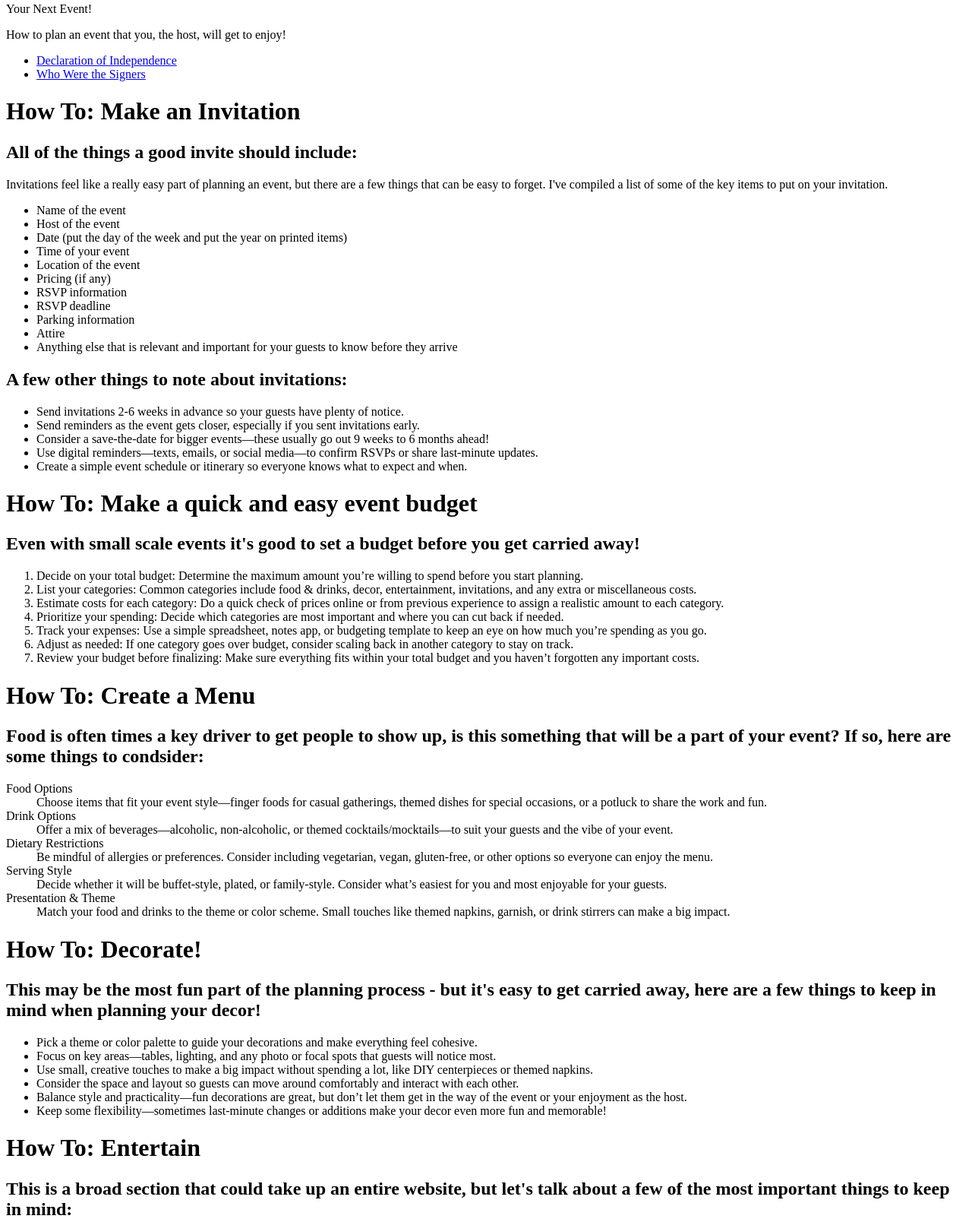
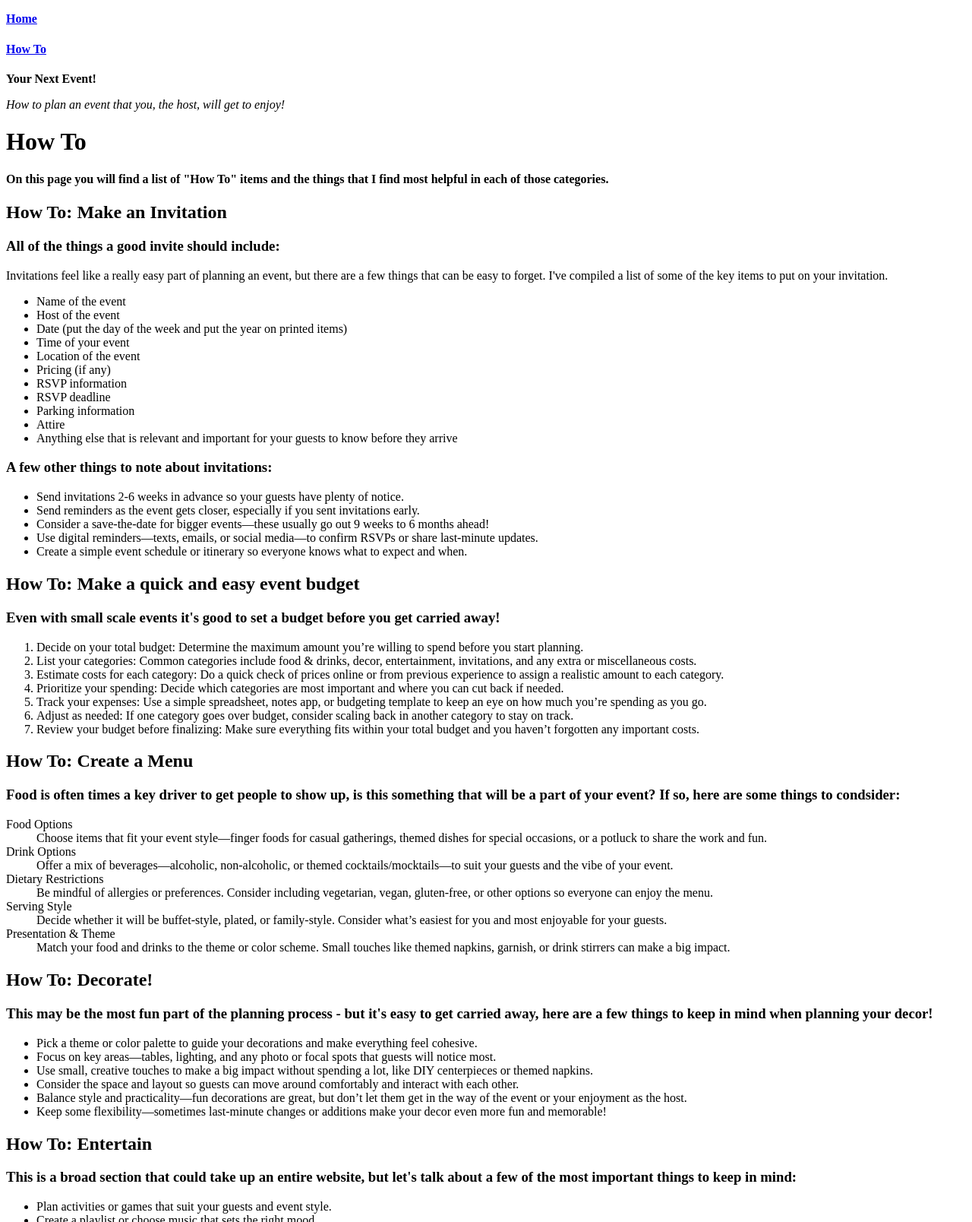
Before and after one commit to BrileyWoodworth/dwdd1600, a plain HTML site: page 03hand-coding/howto.html in a window 1280 px wide. Shown: the part 5-1613 px from the top of the page at 76% size. Drawn offline with Linux system fonts and the light colour scheme.

Commit message:
Add files via upload
updated and revised pages

```diff
--- a/03hand-coding/howto.html
+++ b/03hand-coding/howto.html
@@ -10,24 +10,24 @@
 </head>
 
 <body>
+    <!--start the navigation -->
+    <nav>
+        <h4><a href="index.html">Home</a></h4>
+        <h4><a href="index.html">How To</a></h4>
+    </nav>
+
     <!--start the page head -->
     <header>
-        <span>Your Next Event!</span>
-        <p>How to plan an event that you, the host, will get to enjoy!</p>
+        <span><strong>Your Next Event!</strong></span>
+        <p><em>How to plan an event that you, the host, will get to enjoy!</em></p>
     </header>
 
-    <!--start the navigation -->
-    <nav>
-        <ul>
-            <li><a href="index.html"> Declaration of Independence</a></li>
-            <li><a href="howto.html"> Who Were the Signers</a></li>
-        </ul>
-
-    </nav>
     <!-- start the main content -->
     <main>
-        <h1> <strong>How To:</strong> Make an Invitation</h1>
-        <h2>All of the things a good invite should include:</h2>
+        <h1>How To</h1>
+        <h4>On this page you will find a list of "How To" items and the things that I find most helpful in each of those categories.</h4>
+        <h2> <strong>How To:</strong> Make an Invitation</h2>
+        <h3>All of the things a good invite should include:</h3>
         <p>Invitations feel like a really easy part of planning an event, but there are a few things that can be easy to
             forget. I've compiled a list of some of the key items to put on your invitation. </p>
         <ul>
@@ -43,7 +43,7 @@
             <li>Attire</li>
             <li>Anything else that is relevant and important for your guests to know before they arrive</li>
         </ul>
-        <h2>A few other things to note about invitations:</h2>
+        <h3>A few other things to note about invitations:</h3>
         <ul>
             <li>Send invitations 2-6 weeks in advance so your guests have plenty of notice.</li>
             <li>Send reminders as the event gets closer, especially if you sent invitations early.</li>
@@ -52,8 +52,8 @@
             <li>Create a simple event schedule or itinerary so everyone knows what to expect and when.</li>
         </ul>
 
-        <h1><strong>How To:</strong> Make a quick and easy event budget</h1>
-        <h2>Even with small scale events it's good to set a budget before you get carried away!</h2>
+        <h2><strong>How To:</strong> Make a quick and easy event budget</h2>
+        <h3>Even with small scale events it's good to set a budget before you get carried away!</h3>
         <ol>
             <li>Decide on your total budget: Determine the maximum amount you’re willing to spend before you start
                 planning.</li>
@@ -71,9 +71,9 @@
                 forgotten any important costs.</li>
         </ol>
 
-        <h1><strong>How To:</strong> Create a Menu</h1>
-        <h2>Food is often times a key driver to get people to show up, is this something that will be a part of your
-            event? If so, here are some things to condsider:</h2>
+        <h2><strong>How To:</strong> Create a Menu</h2>
+        <h3>Food is often times a key driver to get people to show up, is this something that will be a part of your
+            event? If so, here are some things to condsider:</h3>
         <dl>
             <dt>Food Options</dt>
             <dd>Choose items that fit your event style—finger foods for casual gatherings, themed dishes for special
@@ -97,9 +97,9 @@
                 drink stirrers can make a big impact.</dd>
         </dl>
 
-        <h1><strong>How To:</strong> Decorate!</h1>
-        <h2>This may be the most fun part of the planning process - but it's easy to get carried away, here are a few
-            things to keep in mind when planning your decor!</h2>
+        <h2><strong>How To:</strong> Decorate!</h2>
+        <h3>This may be the most fun part of the planning process - but it's easy to get carried away, here are a few
+            things to keep in mind when planning your decor!</h3>
 
         <ul>
             <li>Pick a theme or color palette to guide your decorations and make everything feel cohesive.</li>
@@ -113,9 +113,9 @@
                 memorable!</li>
         </ul>
 
-        <h1><strong>How To:</strong> Entertain</h1>
-        <h2>This is a broad section that could take up an entire website, but let's talk about a few of the most
-            important things to keep in mind:</h2>
+        <h2><strong>How To:</strong> Entertain</h2>
+        <h3>This is a broad section that could take up an entire website, but let's talk about a few of the most
+            important things to keep in mind:</h3>
         <ul>
             <li>Plan activities or games that suit your guests and event style.</li>
             <li>Create a playlist or choose music that sets the right mood.</li>
@@ -128,9 +128,9 @@
             <li>Consider age ranges and personalities—make sure everyone feels included and comfortable.</li>
         </ul>
 
-        <h1><strong>How To:</strong> Create a Schedule</h1>
-        <h2>Once you have all of your ideas fo ryour event, you now need to plan how you're realistically going to make
-            it happen. Scheduling and logistics isn't the fun part but it's necessary!</h2>
+        <h2><strong>How To:</strong> Create a Schedule</h2>
+        <h3>Once you have all of your ideas for your event, you now need to plan how you're realistically going to make
+            it happen. Scheduling and logistics isn't the fun part but it's necessary!</h3>
         <ol>
             <li>Start with a general timeline: note the start and end times of your event.</li>
             <li>Break the event into sections: arrival, food, activities, entertainment, and wind-down.</li>
```
Also changed, not shown: 03hand-coding/index.html (+13 -10 lines).
